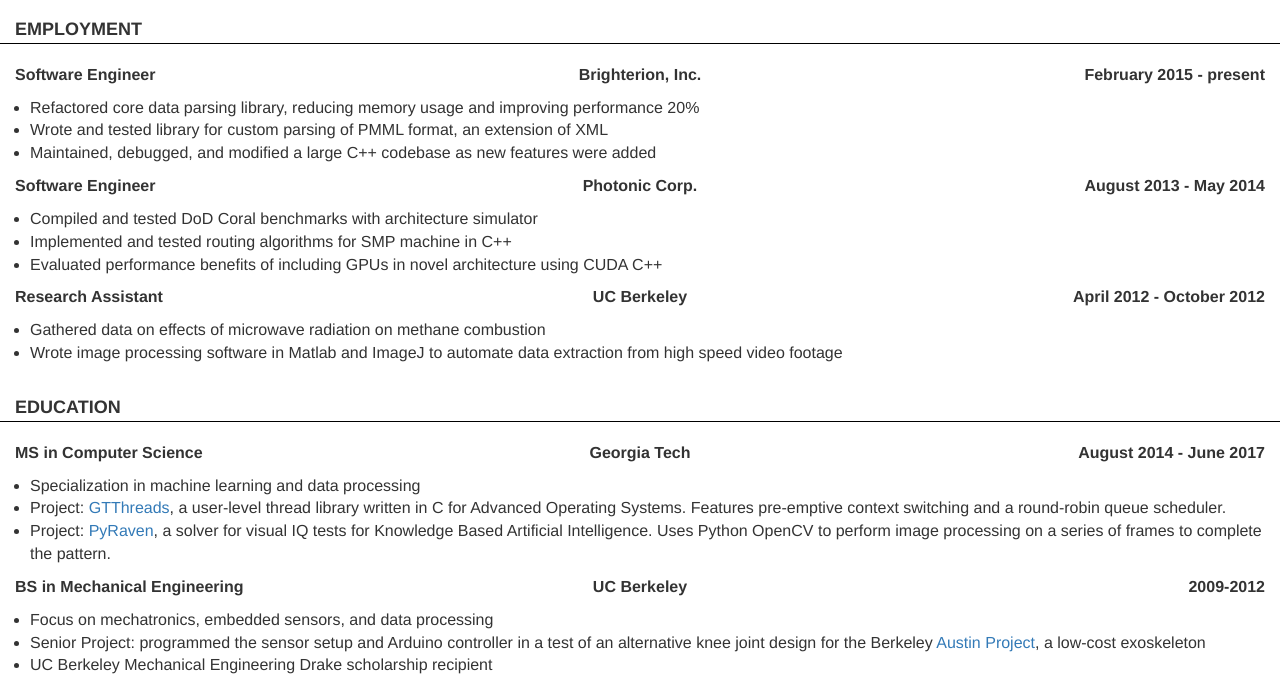
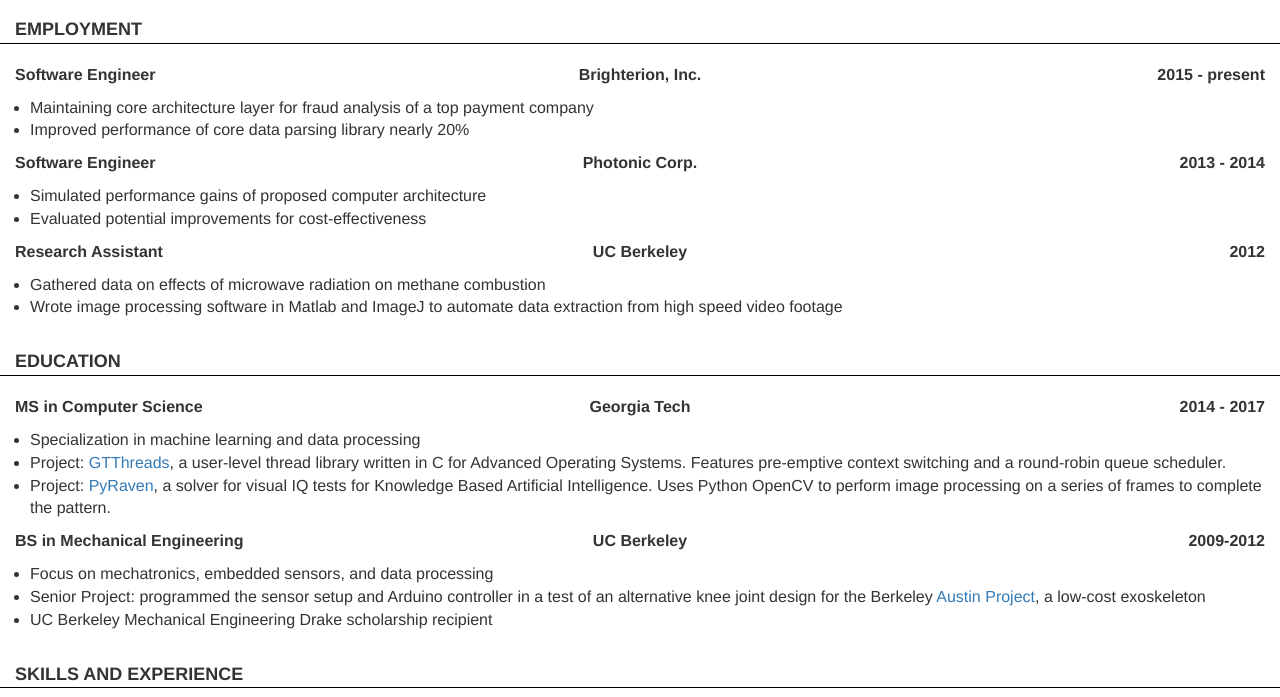
Before and after one commit to cwmoo740/cwmoo740.github.io, a plain HTML site: page index.html in a window 1280 px wide. Shown: the part 93-790 px from the top of the page. Drawn offline with Linux system fonts and the light colour scheme.

Commit message:
changed bullet points for employment history

```diff
--- a/index.html
+++ b/index.html
@@ -50,16 +50,15 @@
                 <span>Brighterion, Inc.</span>
             </div>
             <div class="col-xs-4 right-col">
-                <span>February 2015 - present</span>
+                <span>2015 - present</span>
             </div>
         </div>
 
         <div class="row employment-entry">
             <div class="col-xs-12">
                 <ul class="detail-text">
-                    <li>Refactored core data parsing library, reducing memory usage and improving performance 20%</li>
-                    <li>Wrote and tested library for custom parsing of PMML format, an extension of XML</li>
-                    <li>Maintained, debugged, and modified a large C++ codebase as new features were added</li>
+                    <li>Maintaining core architecture layer for fraud analysis of a top payment company</li>
+                    <li>Improved performance of core data parsing library nearly 20%</li>
                 </ul>
             </div>
         </div>
@@ -73,16 +72,15 @@
                 <span>Photonic Corp.</span>
             </div>
             <div class="col-xs-4 right-col">
-                <span>August 2013 - May 2014</span>
+                <span>2013 - 2014</span>
             </div>
         </div>
 
         <div class="row employment-entry">
             <div class="col-xs-12">
                 <ul class="detail-text">
-                    <li>Compiled and tested DoD Coral benchmarks with architecture simulator</li>
-                    <li>Implemented and tested routing algorithms for SMP machine in C++</li>
-                    <li>Evaluated performance benefits of including GPUs in novel architecture using CUDA C++</li>
+                    <li>Simulated performance gains of proposed computer architecture</li>
+                    <li>Evaluated potential improvements for cost-effectiveness</li>
                 </ul>
             </div>
         </div>
@@ -96,7 +94,7 @@
                 <span>UC Berkeley</span>
             </div>
             <div class="col-xs-4 right-col">
-                <span>April 2012 - October 2012</span>
+                <span>2012</span>
             </div>
         </div>
 
@@ -128,7 +126,7 @@
                 <span>Georgia Tech</span>
             </div>
             <div class="col-xs-4 right-col">
-                <span>August 2014 - June 2017</span>
+                <span>2014 - 2017</span>
             </div>
         </div>
 
```
